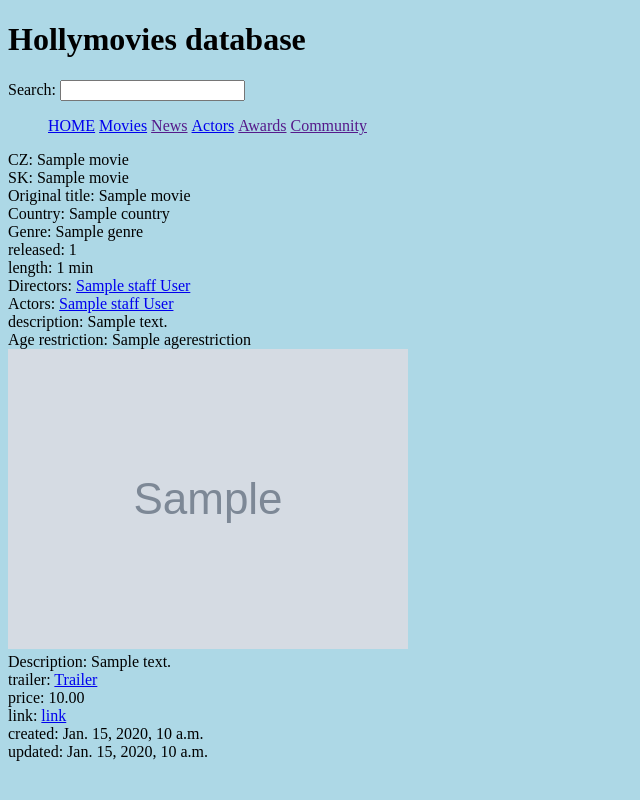
After one commit to MartyMarkCz/backend_technologies, a Django app: page /movie/1/ in a window 1280 px wide. The commit adds this page. Shown: the whole page, without its empty margins (0-640 px from the left). Run offline with Django 4.2, Linux system fonts and the light colour scheme; tables that the repository leaves empty hold one stand-in row (values such as "Sample post"); grey boxes marked "Sample" are stand-in pictures; parts of the project's set-up code (start-up, migrations or seed data) failed here and were passed over.

Commit message:
Lekce 31.1.2023

```diff
--- a/hollymovies/hollymovies/urls.py
+++ b/hollymovies/hollymovies/urls.py
@@ -24,4 +24,8 @@ urlpatterns = [
     path('hello/<s>/', hello, name='hello'),
     path('hello2/', hello2, name='hello2'),
     path('movies/', movies, name='movies'),
+    path('movie/<pk>/', movie, name='movie'),
+    path('staff/<pk>/', staff, name='staff'),
+    path('actors/', actors, name='actors'),
+    path('search/', search, name='search'),
 ]
--- a/hollymovies/viewer/models.py
+++ b/hollymovies/viewer/models.py
@@ -49,8 +49,8 @@ class Movie(Model):
     title_orig = CharField(max_length=64, null=False)
     title_cz = CharField(max_length=64, null=True)
     title_sk = CharField(max_length=64, null=True)
-    country = ManyToManyField(Country)
-    genre = ManyToManyField(Genre)
+    country = ManyToManyField(Country, related_name='movies')
+    genre = ManyToManyField(Genre, related_name='movies')
     released = IntegerField(null=False)
     # directors = ManyToManyField(Staff)
     # actors = ManyToManyField(Staff)
@@ -59,7 +59,7 @@ class Movie(Model):
     expanses = PositiveIntegerField(null=True, blank=True)
     earnings = PositiveIntegerField(null=True, blank=True)
     age_restriction = ForeignKey(AgeRestriction, null=True, blank=True, on_delete=SET_NULL)
-    images = ManyToManyField(Image, blank=True)
+    images = ManyToManyField(Image, blank=True, related_name='movies')
     trailer = CharField(max_length=256, null=True, blank=True)
     price = DecimalField(max_digits=6, decimal_places=2, null=True, blank=True)
     link = CharField(max_length=256, null=True, blank=True)
--- a/hollymovies/viewer/static/style.css
+++ b/hollymovies/viewer/static/style.css
@@ -1,3 +1,11 @@
 body {
-    background-color: yellow;
+    background-color: lightblue;
 }
+
+nav ul {
+    list-style: none;
+}
+
+nav li {
+    display: inline-block;
+}
--- a/hollymovies/viewer/templates/base.html
+++ b/hollymovies/viewer/templates/base.html
@@ -10,6 +10,14 @@
 
 <h1>Hollymovies database</h1>
 
+<div id="search">
+    <form method="post" action="/search/">
+        {% csrf_token %}
+        <label for="search">Search:</label>
+        <input class="text" name="search">
+    </form>
+</div>
+
 {% include 'navbar.html' %}
 
 {% block content %} {% endblock %}
--- a/hollymovies/viewer/templates/home.html
+++ b/hollymovies/viewer/templates/home.html
@@ -4,4 +4,5 @@
 
 {% block content %}
 <h2>HOME</h2>
+<p>Welcome in our movie database.</p>
 {% endblock %}
--- /dev/null
+++ b/hollymovies/viewer/templates/movie.html
@@ -0,0 +1,54 @@
+{% extends 'base.html' %}
+
+{% block title %}{{ movie.title_orig }}{% endblock %}
+
+{% block content %}
+<div class="title_cz">CZ: {{ movie.title_cz }}</div>
+<div class="title_sk">SK: {{ movie.title_sk }}</div>
+<div class="title_orig">Original title: {{ movie.title_orig }}</div>
+<div class="movie_country">Country:
+    {% for country in countries %}
+      {{ country.name }}
+    {% endfor %}
+</div>
+<div class="genre">Genre:
+    {% for genre in genres %}
+      {{ genre.name }}
+    {% endfor %}
+</div>
+<div class="released">released: {{ movie.released }}</div>
+<div class="length">length: {{ movie.length }} min</div>
+<div class="directors">Directors:
+    {% for director in directors %}
+        <span class="director">
+            <a href="{% url 'staff' director.id %}">{{ director.name }} {{ director.surname }}</a>
+        </span>
+    {% endfor %}
+</div>
+<div class="actors">Actors:
+    {% for actor in actors %}
+        <span class="actor">
+            <a href="{% url 'staff' actor.id %}">{{ actor.name }} {{ actor.surname }}</a>
+        </span>
+    {% endfor %}
+</div>
+<div class="description">description: {{ movie.description }}</div>
+<!-- TODO: expanses -->
+<!-- TODO: earnings -->
+<div class="age_restriction">Age restriction: {{ movie.age_restriction }}</div>
+<div class="movie_images">
+    {% for image in images %}
+        <div class="movie_image">
+            <img src="{{ image.path }}">
+        </div>
+        <div class="movie_image_description">
+            Description: {{ image.description }}
+        </div>
+    {% endfor %}
+</div>
+<div class="trailer">trailer: <a href="{{ movie.trailer }}">Trailer</a></div>
+<div class="price">price: {{ movie.price }}</div>
+<div class="link">link: <a href="{{ movie.link }}">link</a></div>
+<div class="movie_created">created: {{ movie.created }}</div>
+<div class="movie_updated">updated: {{ movie.updated }}</div>
+{% endblock %}
--- a/hollymovies/viewer/templates/movies.html
+++ b/hollymovies/viewer/templates/movies.html
@@ -6,7 +6,7 @@
   <h1>List of movies</h1>
   <ul>
     {% for movie in movies %}
-      <li>{{ movie.title_orig }} ({{ movie.released }})</li>
+      <li><a href="{% url 'movie' movie.id %}">{{ movie.title_orig }} ({{ movie.released }})</a></li>
     {% endfor %}
   </ul>
 {% endblock %}
--- a/hollymovies/viewer/templates/navbar.html
+++ b/hollymovies/viewer/templates/navbar.html
@@ -3,9 +3,10 @@
 <nav>
   <ul>
     <li><a href="{% url 'home' %}">HOME</a></li>
-    <li><a href="{% url 'movies' %}">Movies</li>
-    <li><a href="{% url 'hello' 'green'%}">Hello</a></li>
-    <li><a href="{% url 'hello2' %}">Hello2</a></li>
-    <li><a href="http://www.seznam.cz">seznam.cz</a></li>
+    <li><a href="{% url 'movies' %}">Movies</a></li>
+    <li><a href="">News</a></li>
+    <li><a href="{% url 'actors' %}">Actors</a></li>
+    <li><a href="">Awards</a></li>
+    <li><a href="">Community</a></li>
   </ul>
 </nav>
--- a/hollymovies/viewer/views.py
+++ b/hollymovies/viewer/views.py
@@ -10,7 +10,7 @@ def home(request):
 
 def hello(request, s):
     adjectives = ['wunderfull', 'nice', 'blue', s]
-    context = {'adjectives': adjectives, 'name': 'Martin'}
+    context = {'adjectives': adjectives, 'name': 'Petr'}
     return render(request, 'hello.html', context)
     # return HttpResponse(f"Hello, {s} world!")
 
@@ -24,3 +24,57 @@ def movies(request):
     movies = Movie.objects.all()
     context = {'movies': movies}
     return render(request, 'movies.html', context)
+
+
+def movie(request, pk):
+    movie = Movie.objects.get(id=pk)
+    countries = Country.objects.filter(movies=movie)
+    genres = Genre.objects.filter(movies=movie)
+    images = Image.objects.filter(movies=movie)
+    directors = Staff.objects.filter(directing=movie)
+    actors = Staff.objects.filter(acting=movie)
+    context = {'movie': movie, 'countries': countries,
+               'genres': genres, 'images': images,
+               'directors': directors, 'actors': actors}
+    return render(request, 'movie.html', context)
+
+
+def staff(request, pk):
+    staff = Staff.objects.get(id=pk)
+    awards = Award.objects.filter(staff=staff)
+    directing_movies = Movie.objects.filter(directing_movie=staff)
+    acting_in_movies = Movie.objects.filter(acting_in_movie=staff)
+    context = {'staff': staff, 'awards': awards,
+               'directing_movies': directing_movies,
+               'acting_in_movies': acting_in_movies}
+    return render(request, 'staff.html', context)
+
+
+def actors(request):
+    staff_set = Staff.objects.all()
+    actors = []
+    for staff in staff_set:
+        if Movie.objects.filter(acting_in_movie=staff).count() > 0:
+            actors.append(staff)
+    context = {'actors': actors}
+    return render(request, 'actors.html', context)
+
+
+def search(request):
+    if request.method == 'POST':  # pokud jsme poslali dotaz z formuláře
+        search = request.POST.get('search')
+        search = search.strip()
+        if len(search) > 0:
+            movies_title_orig = Movie.objects.filter(title_orig__contains=search)
+            movies_title_cz = Movie.objects.filter(title_cz__contains=search)
+            movies_title_sk = Movie.objects.filter(title_sk__contains=search)
+            movies_descr = Movie.objects.filter(description__contains=search)
+            staff_names = Staff.objects.filter(name__contains=search)
+            staff_surnames = Staff.objects.filter(surname__contains=search)
+
+            context = {'search': search, 'movies_title_orig': movies_title_orig,
+                       'movies_title_cz': movies_title_cz, 'movies_title_sk': movies_title_sk,
+                       'movies_descr': movies_descr,
+                       'staff_names': staff_names, 'staff_surnames': staff_surnames}
+            return render(request, 'search.html', context)
+    return render(request, 'home.html')
```
Also changed, not shown: hollymovies/viewer/templates/actors.html (added, +12 -0 lines), hollymovies/viewer/templates/search.html (added, +42 -0 lines), hollymovies/viewer/templates/staff.html (added, +45 -0 lines), hollymovies/viewer/migrations/0006_alter_movie_country.py (added), hollymovies/viewer/migrations/0007_alter_movie_genre_alter_movie_images.py (added).
